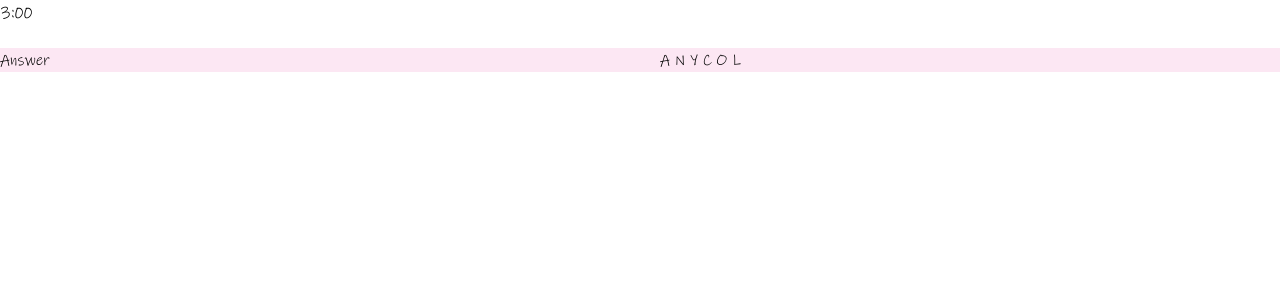
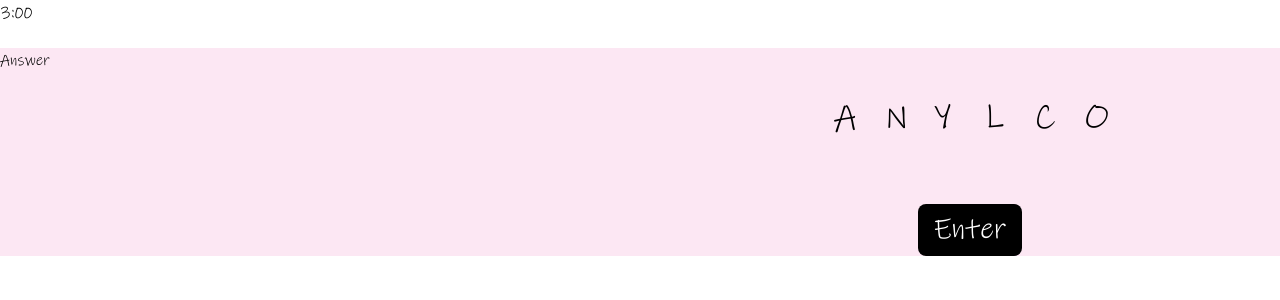
Before and after one commit to swerami/Bully-English-Minigame, a Next.js app: page / in a window 1280 px wide. Shown: the top 300 px of the page. Built offline with nearby package versions, Linux system fonts and the light colour scheme.

Commit message:
create letter animation

```diff
--- a/app/components/Question.tsx
+++ b/app/components/Question.tsx
@@ -1,8 +1,50 @@
+"use client";
+
+import React, { useState } from 'react';
 
 const Question = () => {
-  return <div className="flex flex-col gap-4">
-    <span>A N Y C O L</span>
-  </div>;
+  const letters = ["A", "N", "Y", "L", "C", "O"];
+  const [hashmap, setHashmap] = useState(new Map());
+  const [chosenLetter, setChosenLetter] = useState<string[]>([]);
+
+  return (
+    <div className="relative top-1/2 left-1/2 -translate-x-1/2 -translate-y-1/2 w-[17rem] h-52 flex flex-col justify-between items-center gap-14">
+      <div className="bg-green-300">
+        {letters.map((letter, index) => (
+          <span
+            key={index}
+            style={{
+              position: "absolute",
+              left: hashmap.get(index) === letter ? chosenLetter.indexOf(letter) * 50 : index * 50,
+              top: hashmap.get(index) === letter ? index + 100 : 50,
+              transition: "all 0.5s ease",
+            }}
+            className="text-4xl"
+            onClick={() => {
+              let newHashMap = new Map(hashmap);
+              newHashMap.set(index, letter);
+              setChosenLetter([...chosenLetter, letter]);
+              setHashmap(newHashMap);
+              console.log(hashmap);
+            }}
+          >
+            {letter}
+          </span>
+        ))}
+      </div>
+      <button
+        className="rounded-lg bg-black focus:scale-95
+        transition-transform duration-300 text-white py-2 px-4 text-3xl"
+        onClick={() => {
+          console.log('answer is:', chosenLetter);
+          setChosenLetter([]);
+          setHashmap(new Map());
+        }}
+      >
+        Enter
+      </button>
+    </div>
+  );
 };
 
 export default Question;
```
Also changed, not shown: app/globals.css (line endings or trailing spaces).
